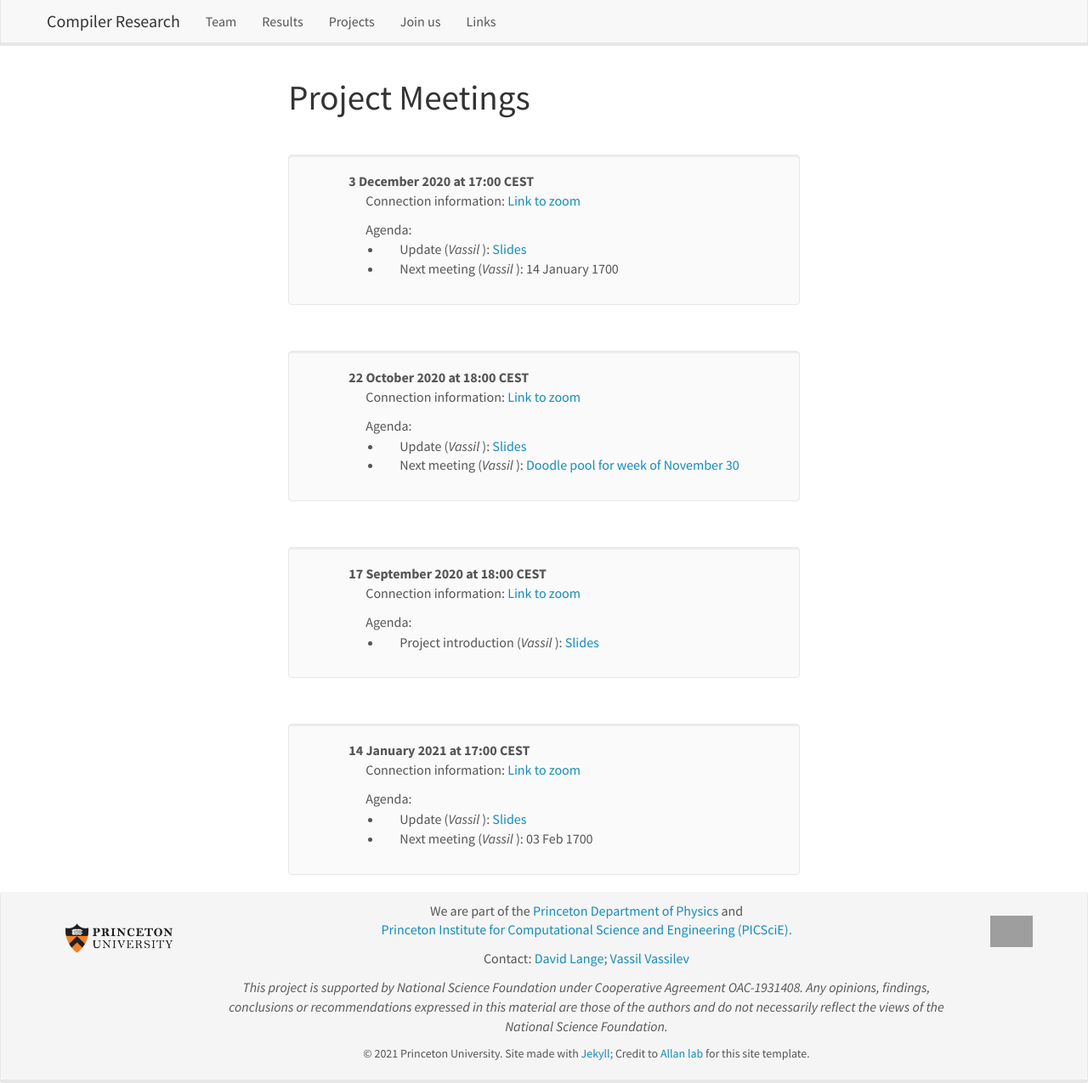
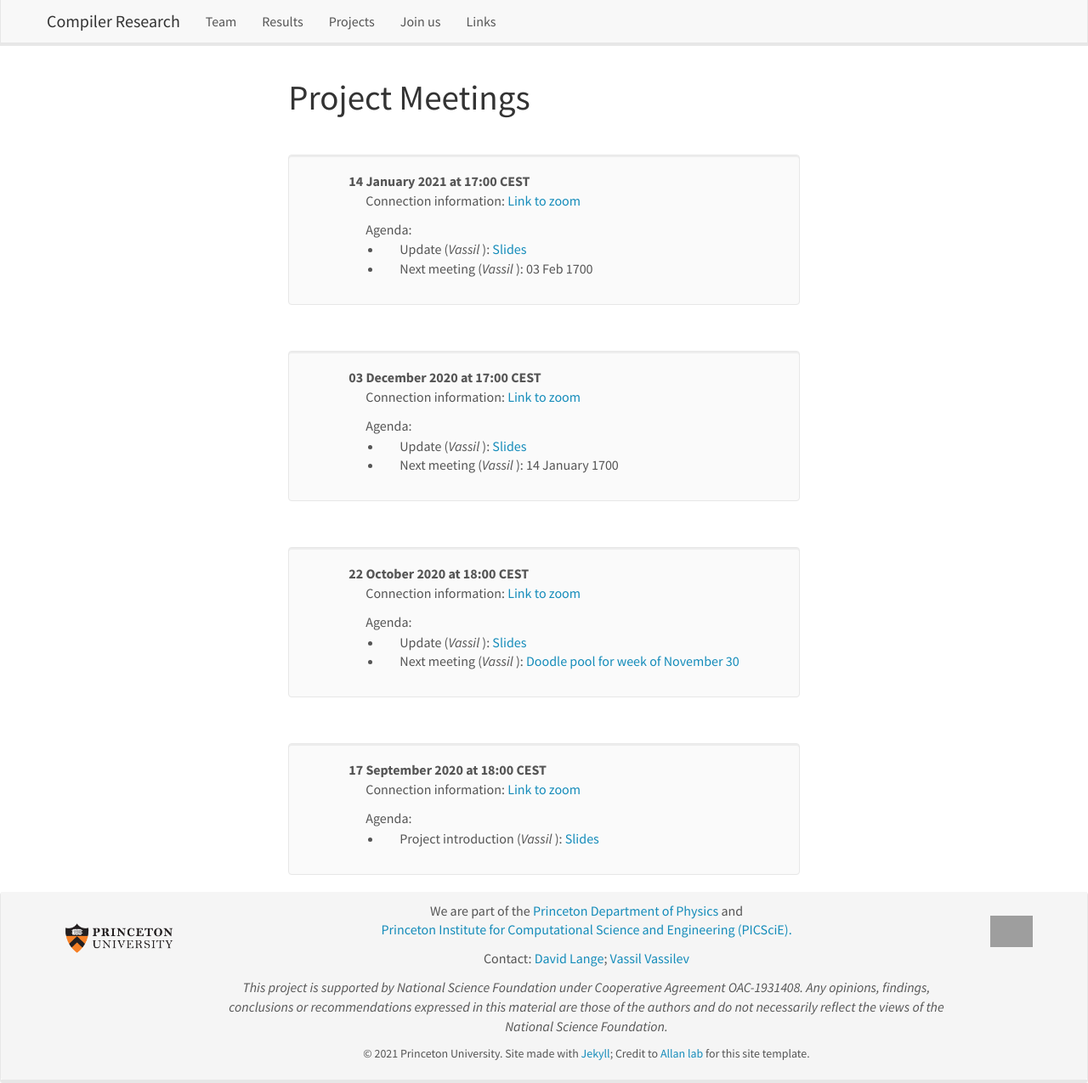
Before and after one commit to vgvassilev/clad, a Jekyll site: the page built from _pages/meetings.md, in a window 1280 px wide and 1275 px high. Shown: the whole window at 85% size. Built offline with Jekyll 4.4.1, drawn with Linux system fonts in a browser that asks for light colours; nearby versions of some CDN libraries; grey boxes are pictures that could not be loaded.

Commit message:
Fix ordering of meetings, simplify

```diff
--- a/_pages/meetings.md
+++ b/_pages/meetings.md
@@ -9,19 +9,13 @@ permalink: /meetings/
 
 
 # Project Meetings
-{% assign meetings_list = "" | split: ',' %}
-{% for meeting_hash in site.data.meetings %}
-{% for meeting in meeting_hash[1] %}
-{% assign meetings_list = meetings_list | push: meeting %}
-{% endfor %}
-{% endfor %}
 
-{% assign sorted_meetings = meetings_list | sort: "date" | reverse %}
+{% assign sorted_meetings = site.data.meetinglist | sort: "date" | reverse %}
 
 {% for meeting in sorted_meetings %}
 <span id={{meeting.label}}>&nbsp;</span>
 <div class="well" style="padding-left: 70px; padding-right: 70px">
-  <pubtit>{{ meeting.date }} at {{meeting.time_cest}} CEST</pubtit>
+  <pubtit>{{ meeting.date | date_to_long_string }} at {{meeting.time_cest}} CEST</pubtit>
 <div style="text-indent: 20px;">
   Connection information: {{meeting.connect}} <br />
  </div>
```
Also changed, not shown: _data/meetinglist.yml (added, +56 -0 lines), _data/meetings/20200917.yml (deleted, +0 -10 lines), _data/meetings/20201022.yml (deleted, +0 -15 lines), _data/meetings/20201203.yml (deleted, +0 -14 lines), _data/meetings/20210114.yml (deleted, +0 -14 lines).
